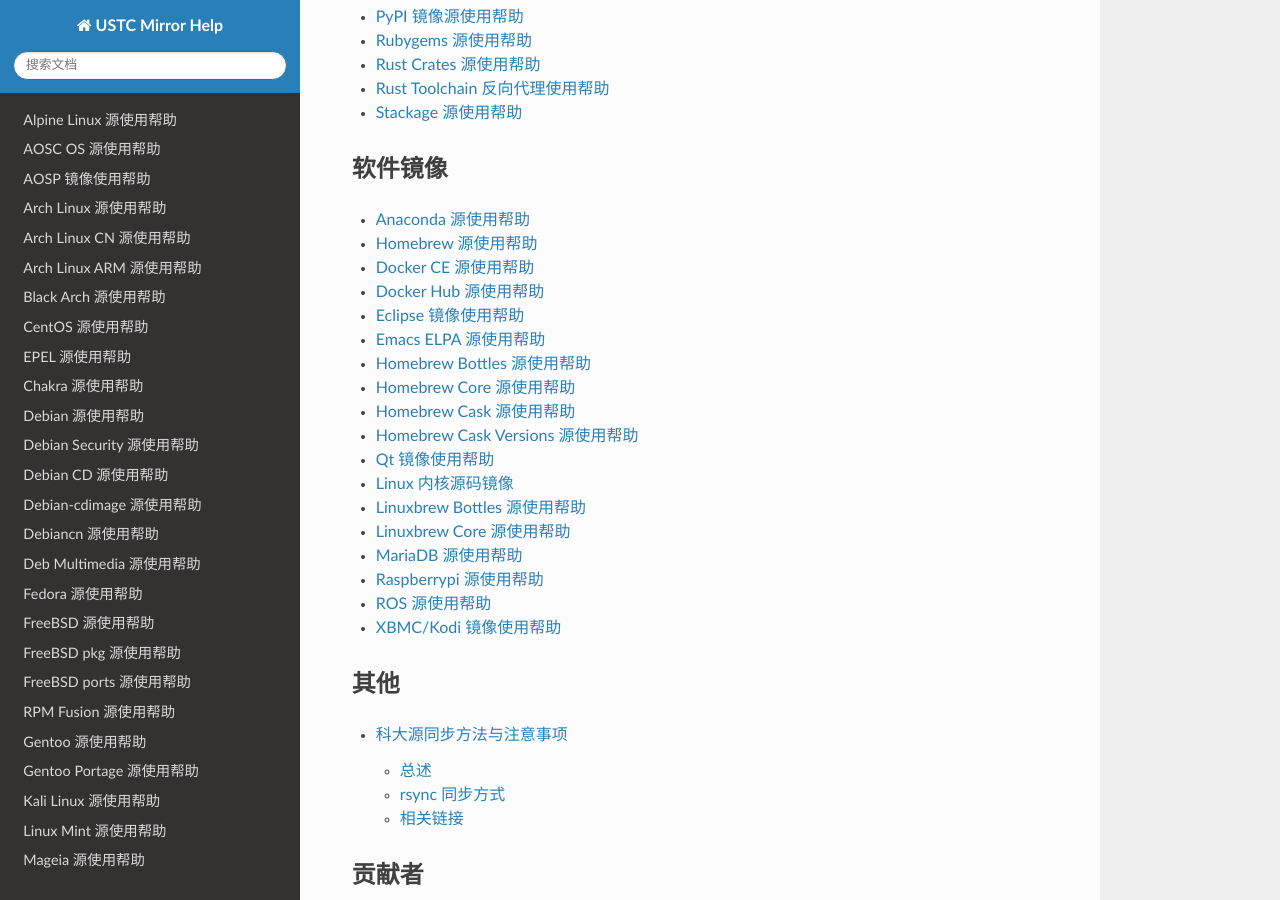
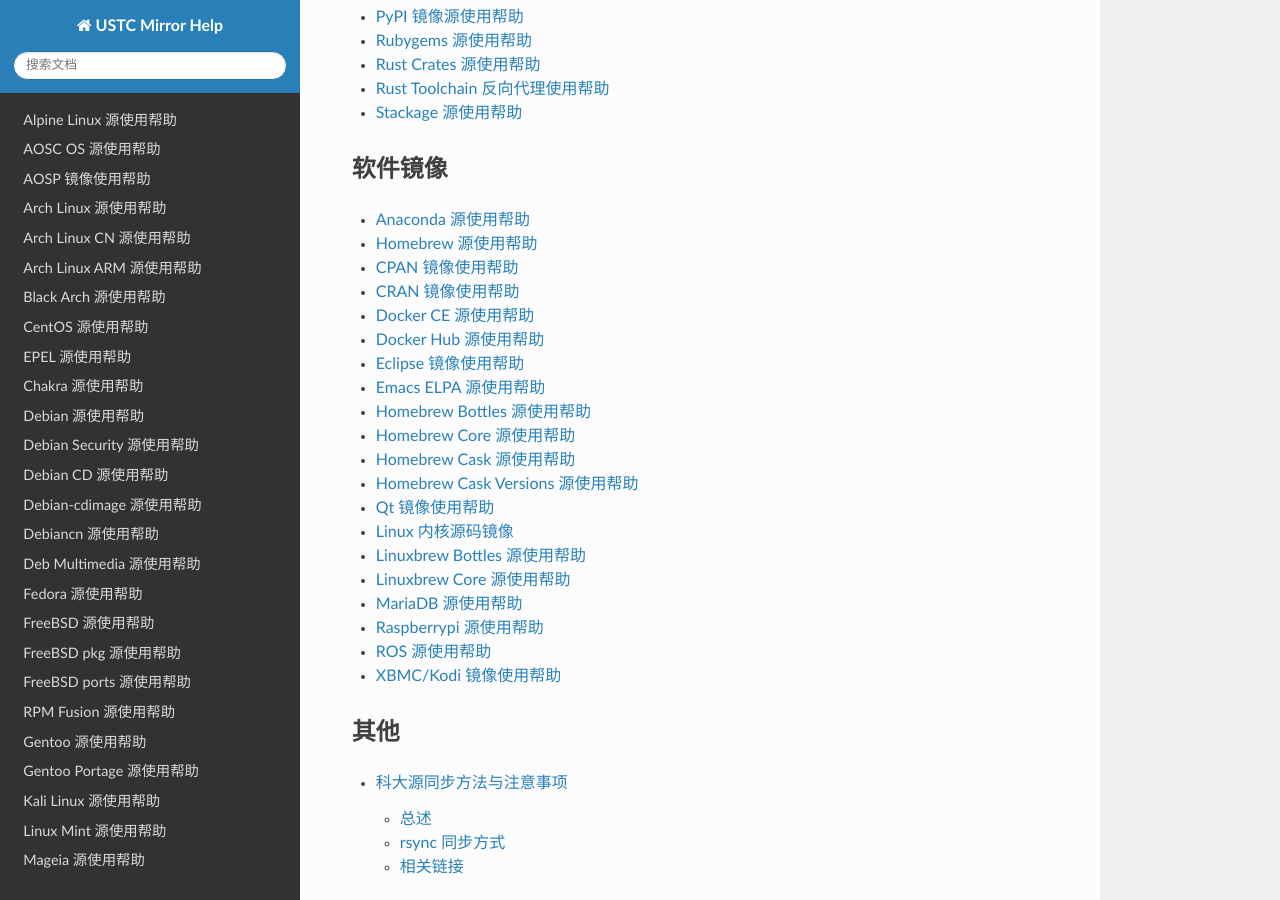
Before and after one commit to ustclug/mirrorhelp, a Sphinx documentation site: the page built from source/index.rst, in a window 1280 px wide and 900 px high, scrolled down 1353 px. Built offline with Sphinx 7.4.7 and the Read the Docs theme 2.0.0, drawn with Linux system fonts in a browser that asks for light colours; pages that are not in the unit, such as notebooks, are missing from menus; some of the changed lines change nothing that is shown.

Commit message:
mirgate CPAN and CRAN from lugwiki

```diff
--- /dev/null
+++ b/source/CPAN.rst
@@ -0,0 +1,69 @@
+=================
+CPAN 镜像使用帮助
+=================
+
+使用说明
+========
+
+若你以前从未使用过 CPAN，请在命令行下运行 cpan
+
+::
+
+   Would you like me to automatically choose some CPAN mirror sites for you? (This means connecting to the Internet) [yes]
+
+此处输入 no
+
+::
+
+   Would you like to pick from the CPAN mirror list? [yes]
+
+此处直接回车
+
+::
+
+   You should select more than one (just in case the first isn't available).
+
+   (1) Africa
+   (2) Asia
+   (3) Europe
+   (4) North America
+   (5) Oceania
+   (6) South America
+   Select your continent (or several nearby continents) []
+
+此处选择 2
+
+::
+
+   (1) China
+   (2) India
+   (3) Indonesia
+   (4) Israel
+   (5) Japan
+   (6) Kazakhstan
+   (7) Pakistan
+   (8) Republic of Korea
+   (9) Saudi Arabia
+   (10) Singapore
+   (11) Taiwan
+   (12) Thailand
+   (13) Turkey
+   (14) Viet Nam
+   Select your country (or several nearby countries) []
+
+此处选择 1，然后选择科大源即可。
+
+若你已经用过 cpan 了，将 ~/.cpan/CPAN/MyConfig.pm 中的 'urllist' 的值改为
+
+::
+
+   'urllist' => [q[http://mirrors.ustc.edu.cn/CPAN/]],
+
+相关链接
+========
+
+-  官方主页: http://www.cpan.org/
+
+-  镜像列表: http://www.cpan.org/SITES.html
+
+-  FAQ: http://www.cpan.org/misc/cpan-faq.html
--- /dev/null
+++ b/source/CRAN.rst
@@ -0,0 +1,20 @@
+=================
+CRAN 镜像使用帮助
+=================
+
+使用说明
+========
+
+在第一次执行 ``install.package("xxx")`` 时会弹出窗口让你选择镜像，此时选择
+China Hefei 即可。
+
+也可以通过 ``chooseCRANmirror()`` 来打开窗口。
+
+相关链接
+========
+
+-  官方主页： http://cran.r-project.org/
+
+-  FAQ： http://cran.r-project.org/faqs.html
+
+-  文档： http://cran.r-project.org/doc/
--- a/source/index.rst
+++ b/source/index.rst
@@ -73,6 +73,8 @@
 
    anaconda
    brew.git
+   CPAN
+   CRAN
    docker-ce
    dockerhub
    eclipse
```
